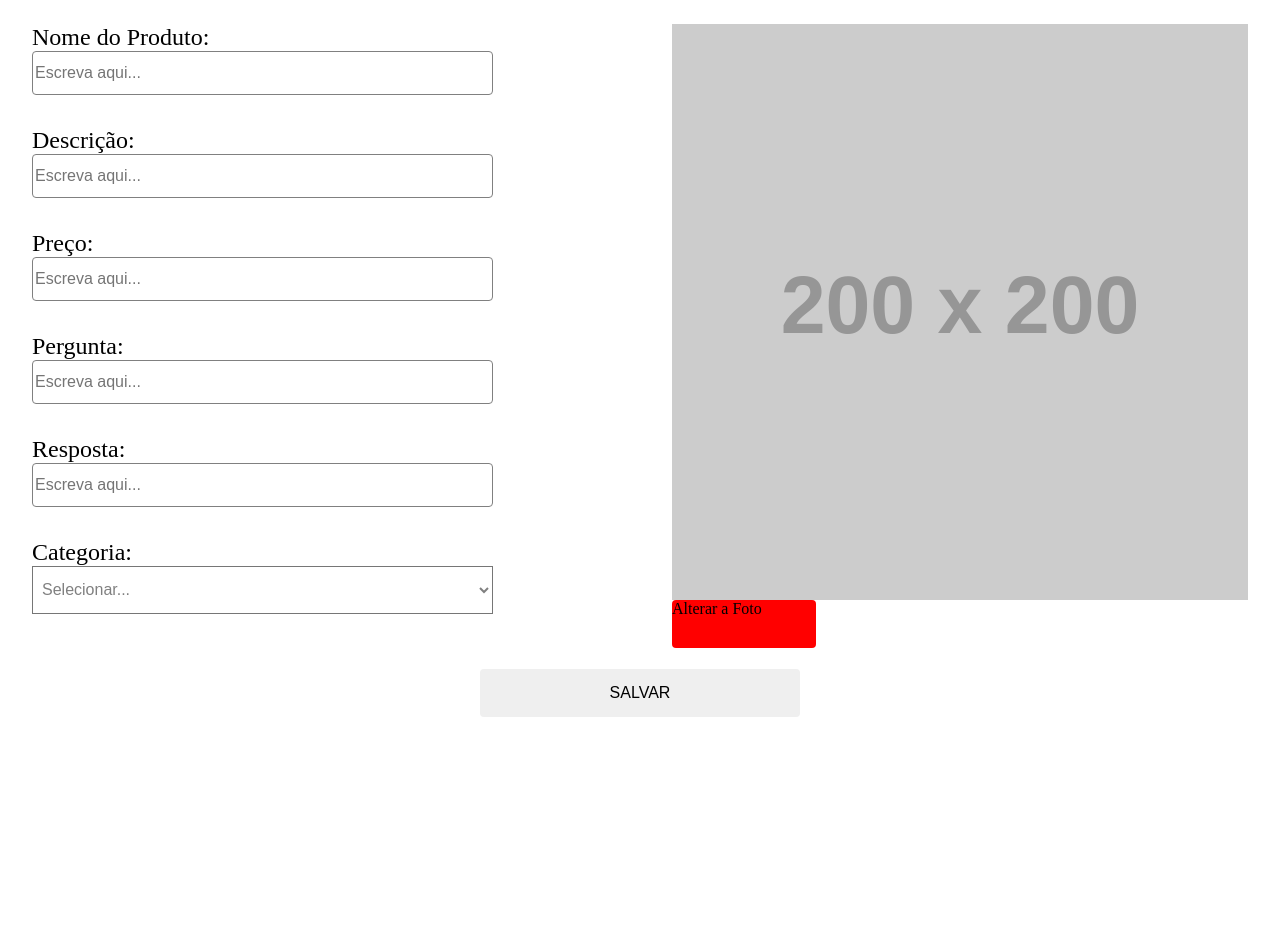
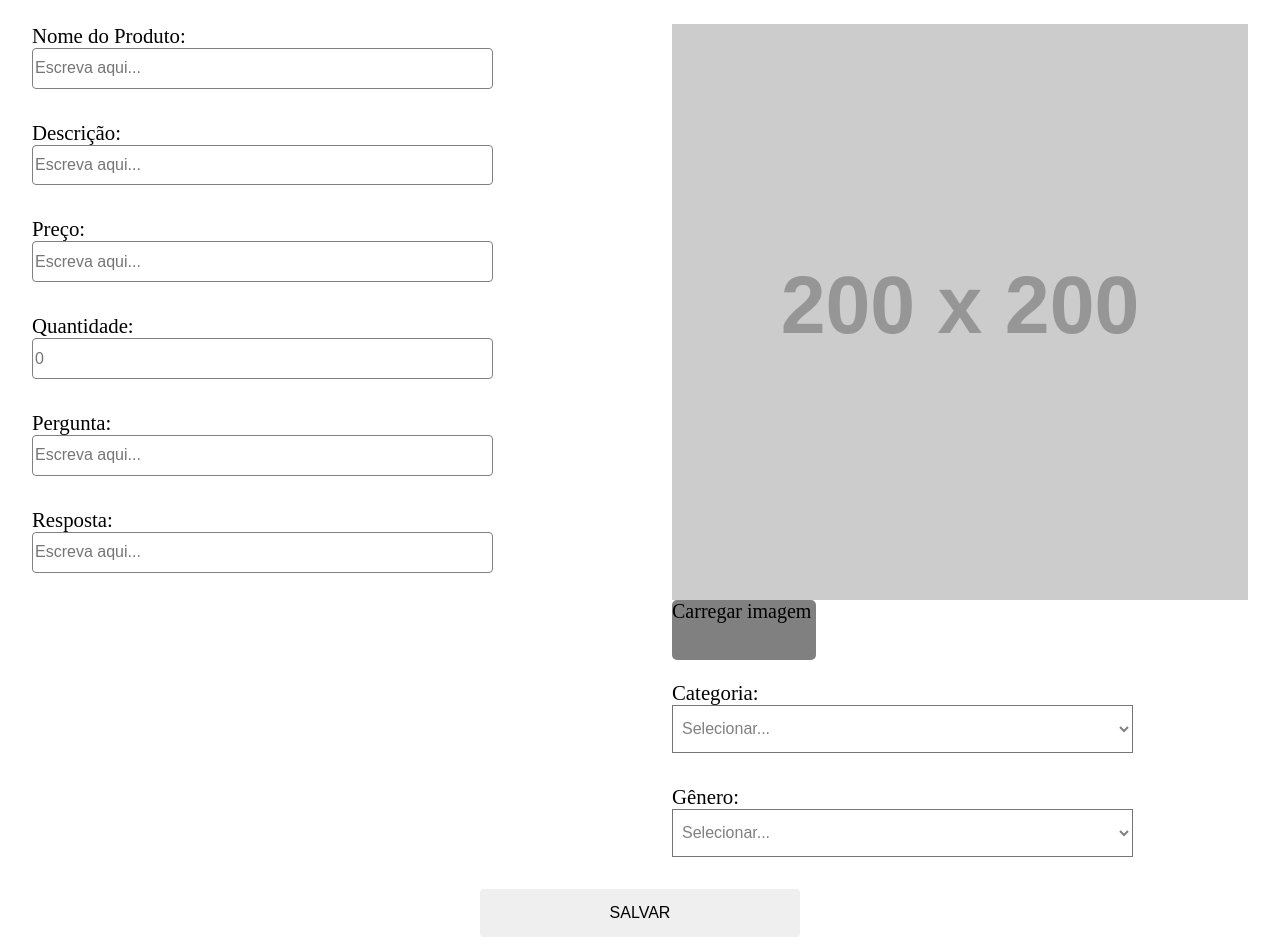
Before and after one commit to PedroSato/pi4-dashboard, a React (Create React App) app: page /produtos/cadastro in a window 1280 px wide. Shown: the part 120-1057 px from the top of the page. Before the commit the page ends 837 px from the top, so only its background shows below. Built offline with nearby package versions, Linux system fonts and the light colour scheme.

Commit message:
created quantity and genres inputs

```diff
--- a/src/components/NewProduct.js
+++ b/src/components/NewProduct.js
@@ -7,20 +7,18 @@ const NewProductWrapper = styled.div`
     display: flex;
     flex-direction: column;
     align-items: center;
-
-
 `
 
 const InputProduct = styled.input`
     margin-bottom: 2em;
-    height: 2.5em;
+    height: 2.3em;
     font-size: 1em;
     border-radius: 0.25em;
     border: 1px solid gray;
 `
 
 const LabelProduct = styled.span`
-    font-size: 1.5em;
+    font-size: 1.3em;
 `
 
 const InputWrapper = styled.div`
@@ -70,12 +68,12 @@ const SelectProduct = styled.select`
 `
 
 const FileLabel = styled.label`
-width: 25%;
+    width: 25%;
     height: 3em;
-    font-size: 1em;
+    font-size: 1.25em;
     border-radius: 0.25em;
     border: none;
-    background-color:red;
+    background-color: gray;
 `
 
 const ButtonFile = styled.input`
@@ -103,6 +101,10 @@ const NewProducts = () => {
           <InputWrapper>
             <LabelProduct>Preço: </LabelProduct>
             <InputProduct placeholder="Escreva aqui..."/>
+
+            <LabelProduct>Quantidade: </LabelProduct>
+            <InputProduct type="number" min="0" placeholder="0"/>
+
           </InputWrapper>
 
           <InputWrapper>
@@ -114,6 +116,13 @@ const NewProducts = () => {
             <LabelProduct>Resposta: </LabelProduct>
             <InputProduct placeholder="Escreva aqui..."/>
           </InputWrapper>
+        </ColumnWrapper>
+
+        <ColumnWrapper>
+
+          <img src="https://dummyimage.com/200x200/000/fff"/>
+          <FileLabel htmlFor="files">Carregar imagem</FileLabel>
+          <input id="files" style={{visibility: 'hidden'}} type="file"/>
 
           <InputWrapper>
             <LabelProduct>Categoria: </LabelProduct>
@@ -126,13 +135,19 @@ const NewProducts = () => {
             </SelectProduct>
           </InputWrapper>
 
-        </ColumnWrapper>
-
-        <ColumnWrapper>
-
-          <img src="https://dummyimage.com/200x200/000/fff"/>
-          <FileLabel htmlFor="files">Alterar a Foto</FileLabel>
-          <input id="files" style={{visibility: 'hidden'}} type="file"/>
+          <InputWrapper>
+            <LabelProduct>Gênero: </LabelProduct>
+            <SelectProduct>
+              <option value="" hidden>Selecionar...</option>
+              <option value="0">AÇÃO</option>
+              <option value="1">AVENTURA</option>
+              <option value="2">LUTA</option>
+              <option value="3">RPG</option>
+              <option value="4">ESTRATÉGIA</option>
+              <option value="5">CORRIDA</option>
+              <option value="6">ESPORTE</option>
+            </SelectProduct>
+          </InputWrapper>
 
         </ColumnWrapper>
       </FormWrapper>
```
Also changed, not shown: 1 other file (tests, documents, lock files or other folders).
